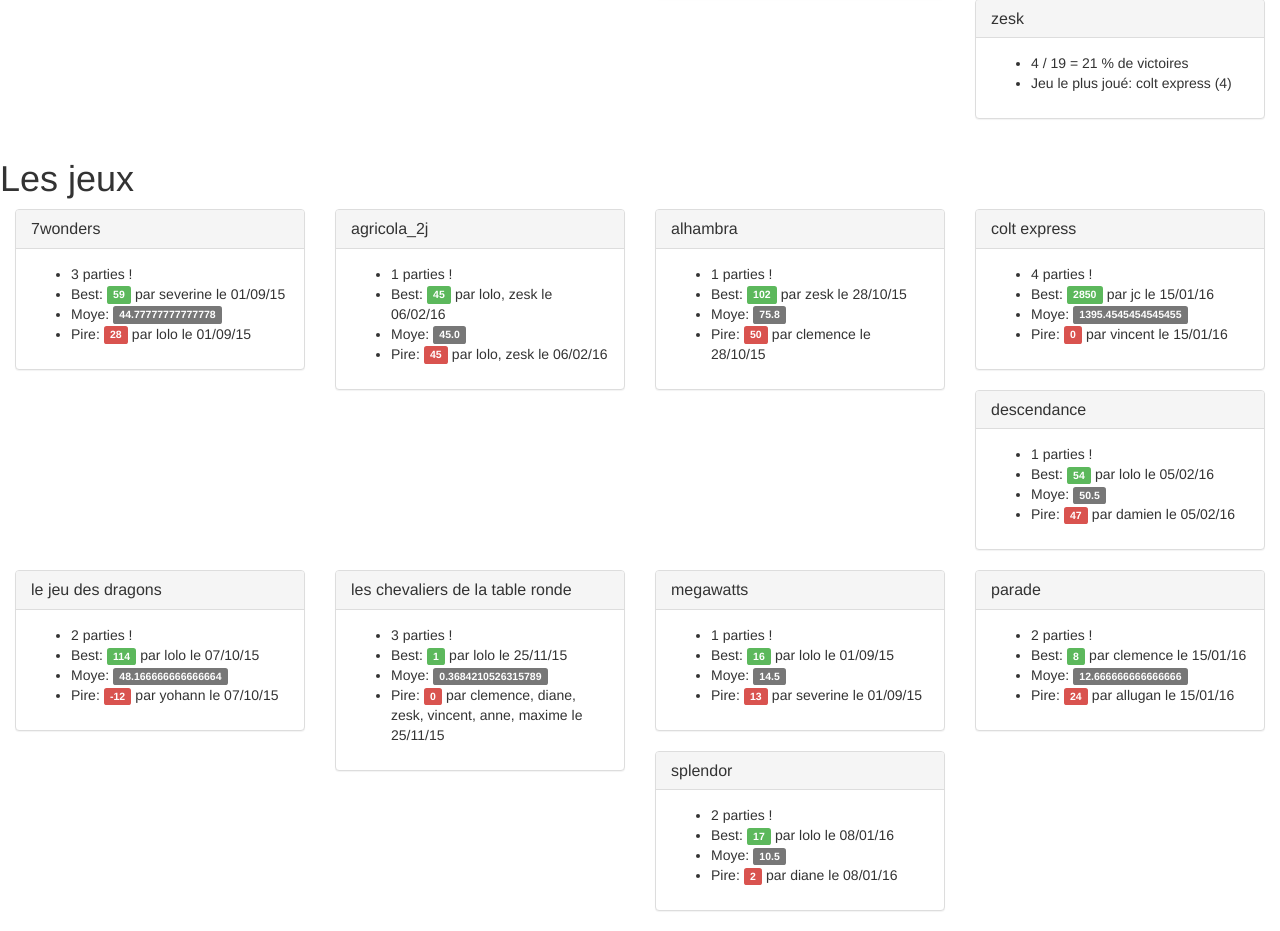
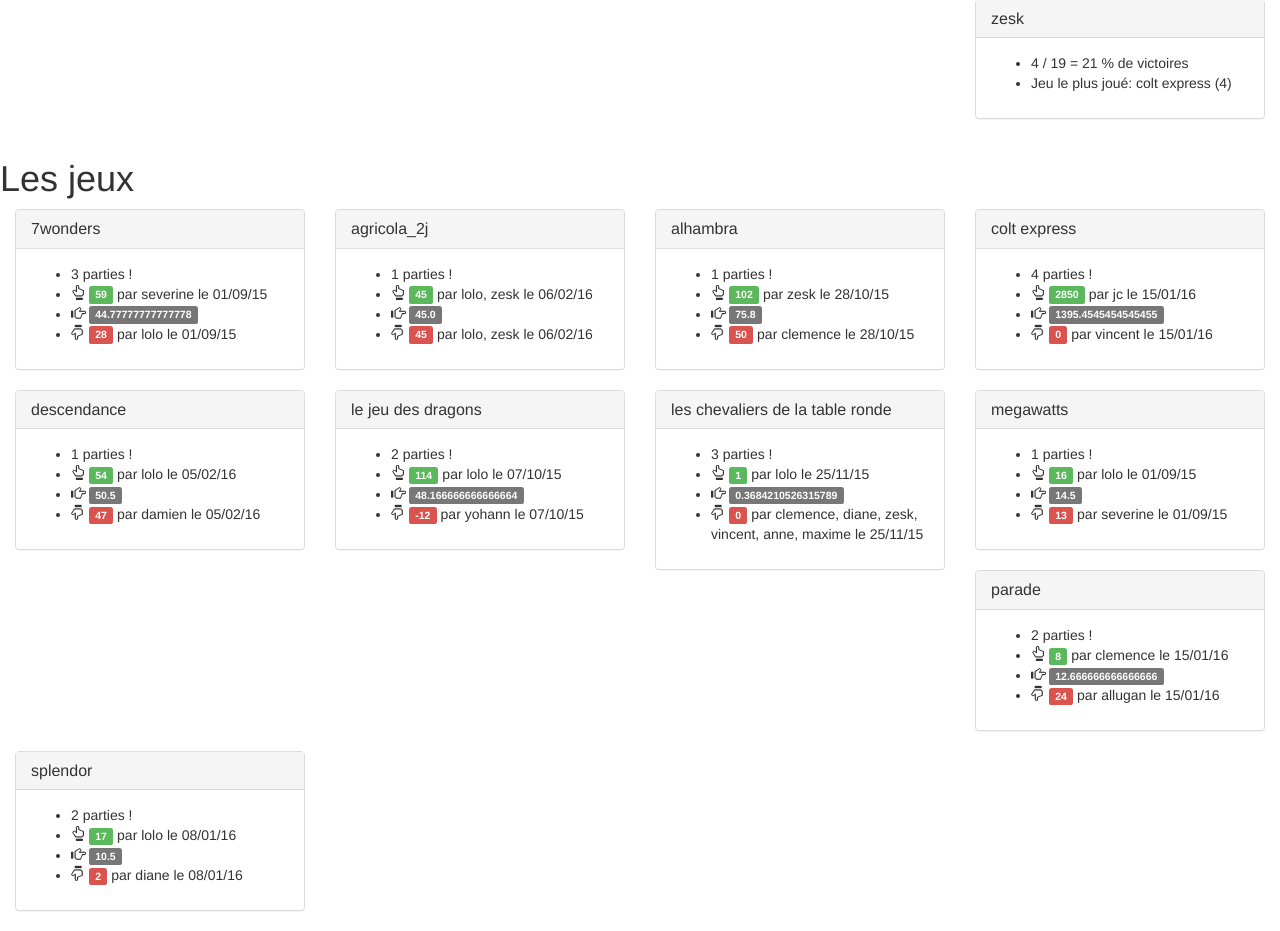
Before and after one commit to zesk06/scores, a Bottle app: page / in a window 1280 px wide. Shown: the part 2613-3544 px from the top of the page. Run offline with Bottle, Linux system fonts and the light colour scheme; some libraries are stand-ins or nearby versions.

Commit message:
template update

```diff
--- a/templates/index.html
+++ b/templates/index.html
@@ -89,12 +89,12 @@
                     <li>{{ game_stat.plays_number }} parties !</li>
                     {% set highest = game_stat.get_highest_score() %}
                     {% if highest != None %}
-                    <li>Best: <span class="label label-success">{{ highest.get_highest_score() }}</span> par {{ highest.get_winners() | join(', ')}} le {{ highest.date }}</li>
+                    <li><span class="glyphicon glyphicon-hand-up" title="meilleur score"></span> <span class="label label-success">{{ highest.get_highest_score() }}</span> par {{ highest.get_winners() | join(', ')}} le {{ highest.date }}</li>
                     {% endif %}
-                    <li>Moye: <span class="label label-default">{{ game_stat.get_average_score() }}</span></li>
+                    <li><span class="glyphicon glyphicon-hand-right" title="score moyen"></span> <span class="label label-default">{{ game_stat.get_average_score() }}</span></li>
                     {% set lowest = game_stat.get_lowest_score() %}
                     {% if lowest != None %}
-                    <li>Pire: <span class="label label-danger">{{ lowest.get_lowest_score() }}</span> par {{ lowest.get_player_order()[-1][1] | join(', ')}} le {{ highest.date }}</li>
+                    <li><span class="glyphicon glyphicon-hand-down" title="pire score"></span> <span class="label label-danger">{{ lowest.get_lowest_score() }}</span> par {{ lowest.get_player_order()[-1][1] | join(', ')}} le {{ highest.date }}</li>
                     {% endif %}
                     </ul>
                   </div>
```
